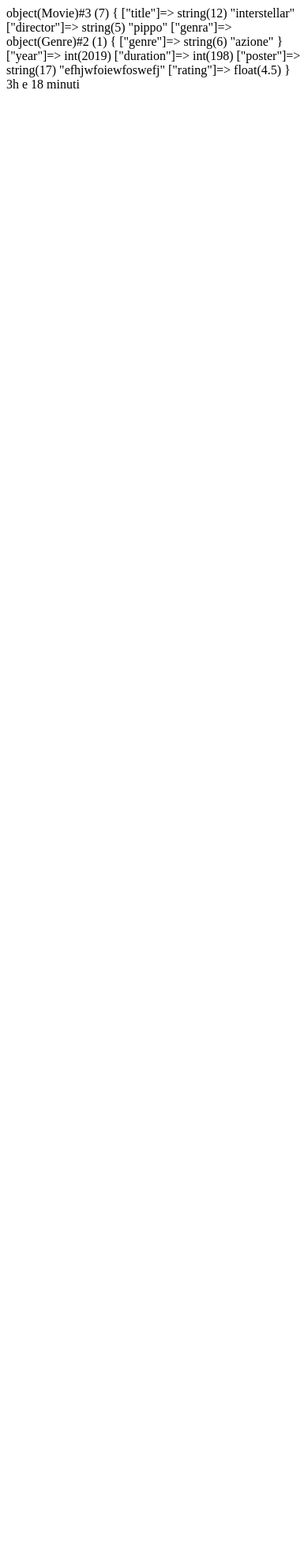
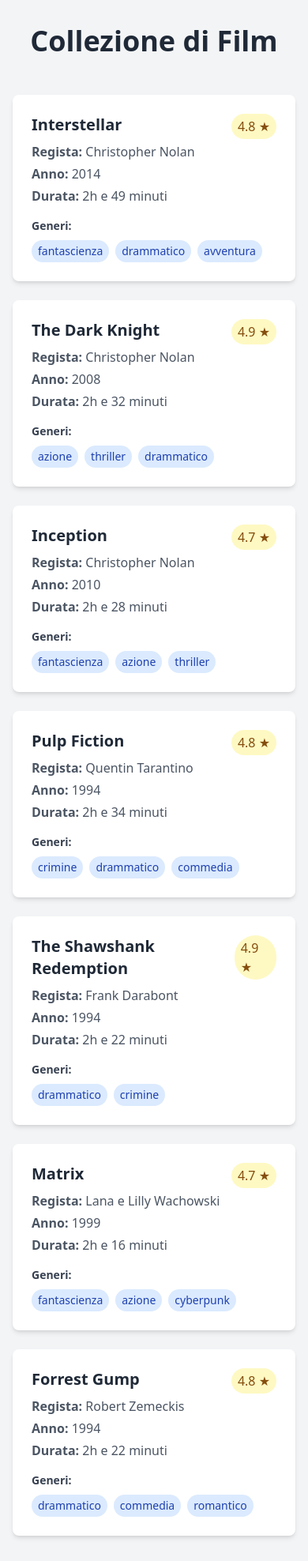
Before and after one commit to Simone-Fratini/ex-php8-oop-movie, a PHP site: page / in a window 390 px wide. Shown: the whole page at 79% size. Before the commit the page ends 112 px from the top, so only its background shows below. Run offline with PHP 8.4, Linux system fonts and the light colour scheme; some libraries are stand-ins or nearby versions.

Commit message:
Refactor Movie and Genre classes to support multiple genres; update index.php for improved movie display and styling

```diff
--- /dev/null
+++ b/Data/Db.php
@@ -0,0 +1,13 @@
+<?php
+
+
+// Array dei film
+$movies = [
+    new Movie("Interstellar", "Christopher Nolan", "fantascienza, drammatico, avventura", 2014, 169, "interstellar-poster.jpg", 4.8),
+    new Movie("The Dark Knight", "Christopher Nolan", "azione, thriller, drammatico", 2008, 152, "dark-knight-poster.jpg", 4.9),
+    new Movie("Inception", "Christopher Nolan", "fantascienza, azione, thriller", 2010, 148, "inception-poster.jpg", 4.7),
+    new Movie("Pulp Fiction", "Quentin Tarantino", "crimine, drammatico, commedia", 1994, 154, "pulp-fiction-poster.jpg", 4.8),
+    new Movie("The Shawshank Redemption", "Frank Darabont", "drammatico, crimine", 1994, 142, "shawshank-poster.jpg", 4.9),
+    new Movie("Matrix", "Lana e Lilly Wachowski", "fantascienza, azione, cyberpunk", 1999, 136, "matrix-poster.jpg", 4.7),
+    new Movie("Forrest Gump", "Robert Zemeckis", "drammatico, commedia, romantico", 1994, 142, "forrest-gump-poster.jpg", 4.8)
+];
--- a/index.php
+++ b/index.php
@@ -1,22 +1,22 @@
 <?php
 require_once './models/Movie.php';
 require_once './models/Genre.php';
+require_once './Data/db.php';
 
+//var_dump($movies);
 
-$actionGenre = new Genre();
-$actionGenre->genre = "azione";
-
-$interstellar = new Movie("interstellar", "pippo", $actionGenre, 2019, 198, "efhjwfoiewfoswefj", 4.5);
-
-var_dump($interstellar);
-
-echo $interstellar->getMovieDuration();
-
-
+// Esempio------->stampare tutti i film con i loro generi
+// echo "<h2>Lista Film:</h2>";
+// foreach ($movies as $movie) {
+//     echo "<h3>" . $movie->title . "</h3>";
+//     echo "Durata: " . $movie->getMovieDuration() . "<br>";
+//     echo "Generi: ";
+//     foreach ($movie->getGenres() as $genre) {
+//         echo $genre;
+//     }
+//     echo "<br><br>";
+// }
 ?>
-
-
-
 
 <!DOCTYPE html>
 <html lang="en">
@@ -24,11 +24,48 @@ echo $interstellar->getMovieDuration();
 <head>
     <meta charset="UTF-8">
     <meta name="viewport" content="width=device-width, initial-scale=1.0">
-    <title>Document</title>
+    <title>Movies</title>
+    <script src="https://cdn.tailwindcss.com"></script>
 </head>
 
-<body>
+<body class="bg-gray-100 min-h-screen">
+    <div class="container mx-auto px-4 py-8">
+        <!-- Header -->
+        <header class="text-center mb-12">
+            <h1 class="text-4xl font-bold text-gray-800 mb-4">Collezione di Film</h1>
+        </header>
 
+        <!-- Movies -->
+        <div class="grid grid-cols-1 md:grid-cols-2 lg:grid-cols-3 gap-6">
+            <?php foreach ($movies as $movie): ?>
+                <div class="bg-white rounded-lg shadow-md p-6 hover:shadow-lg duration-300 hover:scale-105 transition-all cursor-pointer">
+                    <div class="flex justify-between items-start">
+                        <h2 class="text-xl font-bold text-gray-800 mb-2"><?= htmlspecialchars($movie->title) ?></h2>
+                        <span class="inline-flex items-center justify-center px-2 py-1 rounded-full bg-yellow-100 text-yellow-800">
+                            <?= $movie->rating ?> ★
+                        </span>
+                    </div>
+
+                    <div class="text-gray-600 mb-4">
+                        <p class="mb-1"><span class="font-semibold">Regista:</span> <?= htmlspecialchars($movie->director) ?></p>
+                        <p class="mb-1"><span class="font-semibold">Anno:</span> <?= $movie->year ?></p>
+                        <p class="mb-1"><span class="font-semibold">Durata:</span> <?= $movie->getMovieDuration() ?></p>
+                    </div>
+
+                    <div class="mt-4">
+                        <h3 class="text-sm font-semibold text-gray-700 mb-2">Generi:</h3>
+                        <div class="flex flex-wrap gap-2">
+                            <?php foreach ($movie->getGenres() as $genre): ?>
+                                <span class="px-2 py-1 bg-blue-100 text-blue-800 rounded-full text-sm">
+                                    <?= $genre ?>
+                                </span>
+                            <?php endforeach; ?>
+                        </div>
+                    </div>
+                </div>
+            <?php endforeach; ?>
+        </div>
+    </div>
 </body>
 
 </html>
--- a/models/Genre.php
+++ b/models/Genre.php
@@ -1,7 +1,16 @@
 <?php
 
-class Genre
+class Genres
 {
 
-    public $genre;
+    public $genres = [];
+
+    public function __construct($_genre)
+    {
+        $genresArray = explode(',', $_genre);
+
+        foreach ($genresArray as $genra) {
+            $this->genres[] = $genra;
+        }
+    }
 }
--- a/models/Movie.php
+++ b/models/Movie.php
@@ -4,17 +4,17 @@ class Movie
 {
     public $title;
     public $director;
-    public $genra;
+    public $genres;
     public $year;
     public $duration;
     public $poster;
     public $rating;
 
-    public function __construct($_title, $_director, Genre $_genra, $_year, $_duration, $_poster, $_rating)
+    public function __construct($_title, $_director, $_genres, $_year, $_duration, $_poster, $_rating)
     {
         $this->title = $_title;
         $this->director = $_director;
-        $this->genra = $_genra;
+        $this->genres = new Genres($_genres);  // Crea un nuovo oggetto Genres dalla stringa
         $this->year = $_year;
         $this->duration = $_duration;
         $this->poster = $_poster;
@@ -29,4 +29,15 @@ class Movie
         $timeString = $hours . "h e " . $minutes . " minuti";
         return $timeString;
     }
+
+    public function addGenre(Genres $genre)
+    {
+        $this->genres[] = $genre;
+    }
+
+    // Restituisce l'array dei generi
+    public function getGenres()
+    {
+        return $this->genres->genres;
+    }
 }
```
Also changed, not shown: tailwind.config.js (added).
